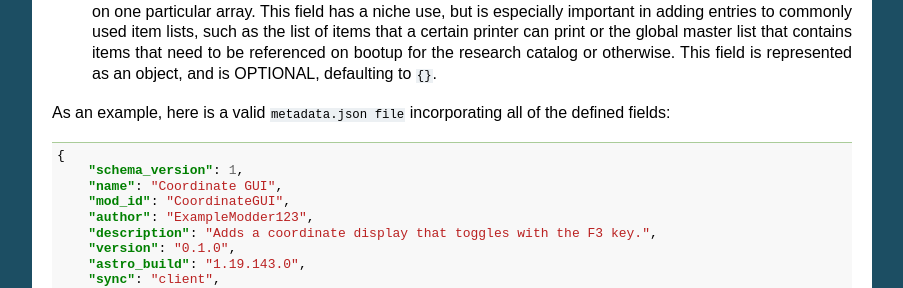
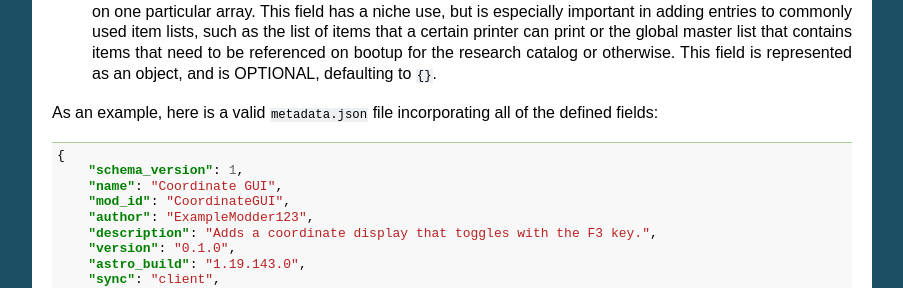
Before and after one commit to AstroTechies/astroneermodding, a Sphinx documentation site: the page built from docs/standards.rst, in a window 1280 px wide and 900 px high, scrolled down 1942 px. Shown: the part 156-444 px from the top of the window, without its empty margins (198-1101 px from the left). Built offline with Sphinx 7.4.7, drawn with Linux system fonts in a browser that asks for light colours; pages that are not in the unit, such as notebooks, are missing from menus.

Commit message:
fix code block end indention

```diff
--- a/docs/standards.rst
+++ b/docs/standards.rst
@@ -127,7 +127,7 @@
    such as the list of items that a certain printer can print or the global master list that contains items that need to be referenced on
    bootup for the research catalog or otherwise. This field is represented as an object, and is OPTIONAL, defaulting to ``{}``.
 
-As an example, here is a valid ``metadata.json file`` incorporating all of the defined fields:
+As an example, here is a valid ``metadata.json`` file incorporating all of the defined fields:
 
 .. code-block:: JSON
 
@@ -177,9 +177,9 @@
 
    {
        "schema_version": 1,
-	    "name": "My Tiny Mod",
-	    "mod_id": "TinyMod",
-	    "version": "0.1.0"
+       "name": "My Tiny Mod",
+       "mod_id": "TinyMod",
+       "version": "0.1.0"
    }
 
 
```
